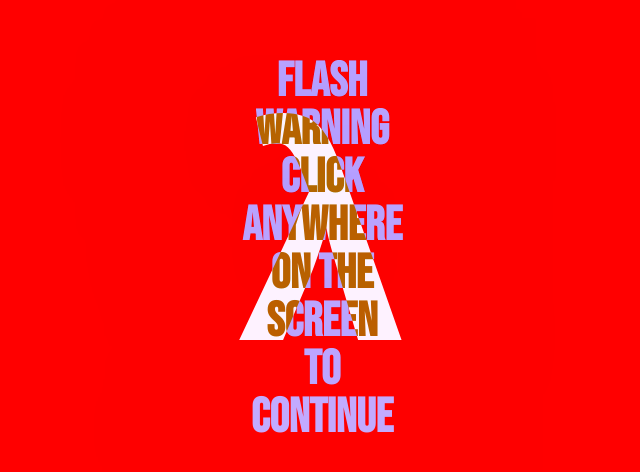
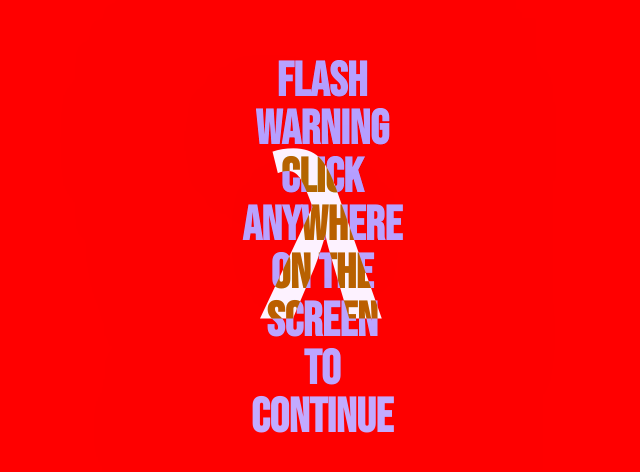
Before and after one commit to DALIBATAMIS/wwwddd, a plain HTML site: page index.html in a window 1280 px wide. Shown: the part 118-590 px from the top of the page, without its empty margins (318-958 px from the left). Drawn offline with nearby package versions, Linux system fonts and the light colour scheme.

Commit message:
tweak: scrolling animation speed/font-size changes

```diff
--- a/css/vars.css
+++ b/css/vars.css
@@ -1,3 +1,3 @@
 :root {
-    --lambda-size: 12rem;
+    --lambda-size: 18vh;
 }
--- a/index.html
+++ b/index.html
@@ -49,7 +49,7 @@
 
                     <div class="name main-box-text-title text-center right-on-the-center flash-warning-text bolder smaller OH_ms-flash-hue" style="padding-bottom: 5%">
                         <p class="sbigger">DATAWATER</p>
-                        <p class="smaller">FROM SAFEWORD</p>
+                        <p class="smaller">FROMSAFEWORD</p>
                         <p>(HE/HIM)</p>
                     </div>
 
--- a/js/repeating_text_background.js
+++ b/js/repeating_text_background.js
@@ -27,27 +27,31 @@ const draw_text = (ctx, possible_texts) => {
     const index = Math.floor(Math.random() * possible_texts.length);
     const text = possible_texts[index] + "  ";
 
-    const speed = clamp_width_to_speed(window.innerWidth) - 0.5;
+    const speed = clamp_width_to_speed(window.innerWidth) - 0.1;
 
-    const fontsize = 35;
-    ctx.font = fontsize + "px Bebas Neue ";
+    const fontsize = "5.5vh";
+    const fontheight = 4.5 * window.innerHeight / 100;
+    ctx.font = fontsize + " Bebas Neue ";
 
-    ctx.fillStyle = `rgba(0, 0, 0, 0.125)`;
+    ctx.fillStyle = `rgba(0, 0, 0, 0.135)`;
     ctx.textBaseline = "top";
 
     return function animate_text(canvas) {
         ctx.clearRect(0, 0, canvas.width, canvas.height);
-        ctx.font = fontsize + "px Bebas Neue";
-        ctx.fillStyle = `rgba(0, 0, 0, 0.125)`;
+        ctx.font = fontsize + " Bebas Neue";
+        ctx.fillStyle = `rgba(0, 0, 0, 0.135)`;
         ctx.textBaseline = "top";
 
-        const text_width = ctx.measureText(text).width;
-        const text_height = fontsize;
+        const text_width  = ctx.measureText(text).width;
+        const text_height = fontheight;
 
+        let i = 0;
         for (let y = 0; y < canvas.height; y += text_height) {
-            const nth = y / text_height % 4;
-            const direction = nth < 2 ? 1 : -1;
+            const direction = (i % 4) < 2 ? 1 : -1;
             const offset = (time * speed * direction) % text_width;
+
+            if (i == 4) {i = 0;}
+            i += 1;
 
             for (let x = -text_width; x < canvas.width + text_width; x += text_width) {
                 ctx.fillText(text, x + offset, y);
```
